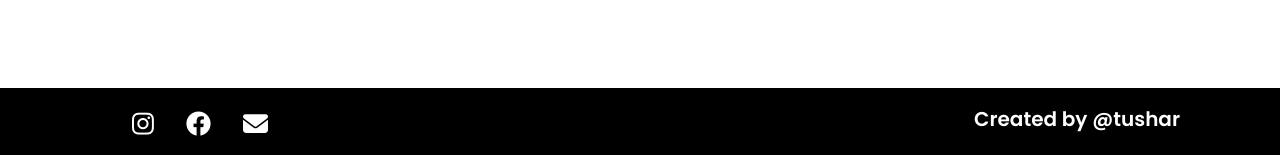
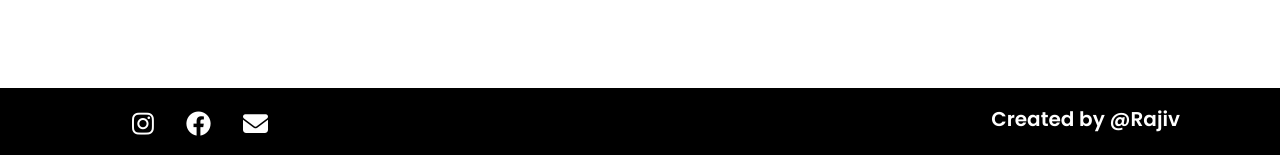
Before and after one commit to RajivKrMahato/Hotel-Management-System, a PHP site: page /hotelmanage_system/home.php in a window 1280 px wide. Shown: the part 2152-2307 px from the top of the page. Run offline with PHP 8.4, Linux system fonts and the light colour scheme; a user stored in the database is signed in.

Commit message:
Update home.php

```diff
--- a/home.php
+++ b/home.php
@@ -288,7 +288,7 @@ if($usermail == true){
       <i class="fa-solid fa-envelope"></i>
     </div>
     <div class="createdby">
-      <h5>Created by @tushar</h5>
+      <h5>Created by @Rajiv</h5>
     </div>
   </section>
 </body>
```
